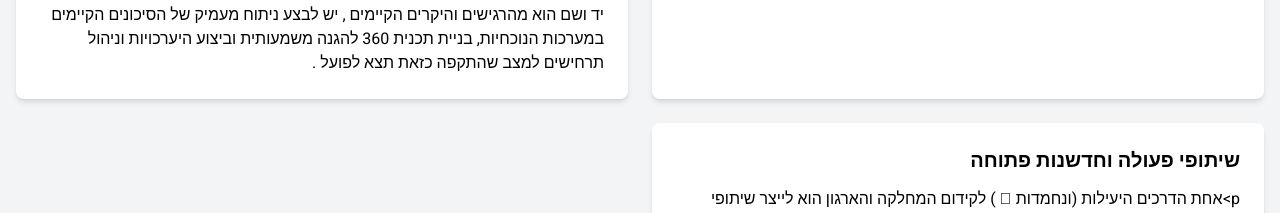
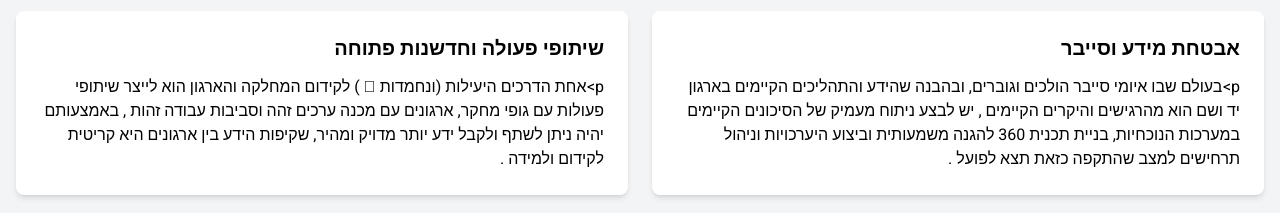
Before and after one commit to Nonis1/PersonalWP, a plain HTML site: page index.html in a window 1280 px wide. Shown: the part 1065-1278 px from the top of the page. Drawn offline with nearby package versions, Linux system fonts and the light colour scheme.

Commit message:
Update index.html

```diff
--- a/index.html
+++ b/index.html
@@ -62,12 +62,15 @@
                 <div class="bg-white rounded-lg shadow-md p-6">
                     <h4 class="text-xl font-semibold mb-3">חדשנות וטרנספורמציה דיגיטלית</h4>
                     p>אנחנו נמצאים בתקופה של מהפכה תעשייתית חדשה ( לראייתי ) השילוב של טכנולוגיות חדשות יהיו בקצב מסחרר, על מנת לשמור על ארגון יד ושם כארגון מוביל טכנולוגי לטובת עמידה במטרות שהוצבו לו יש לעקוב , ללמוד וליישם ככל שצריך טכנולוגיות חדשות שימשיכו לקדם את הארגון במסע הטרנספורמציה הדיגיטלית שהוא התחיל .</p>
+              </div>
+                <div class="bg-white rounded-lg shadow-md p-6">
                     <h4 class="text-xl font-semibold mb-3">אבטחת מידע וסייבר</h4>
                    p>בעולם שבו איומי סייבר הולכים וגוברים, ובהבנה שהידע והתהליכים הקיימים בארגון יד ושם הוא מהרגישים והיקרים הקיימים , יש לבצע ניתוח מעמיק של הסיכונים הקיימים במערכות הנוכחיות, בניית תכנית 360 להגנה משמעותית וביצוע היערכויות וניהול תרחישים למצב שהתקפה כזאת תצא לפועל .</p>
                 </div>
                 <div class="bg-white rounded-lg shadow-md p-6">
                     <h4 class="text-xl font-semibold mb-3">שיתופי פעולה וחדשנות פתוחה</h4>
                    p>אחת הדרכים היעילות (ונחמדות  ) לקידום המחלקה והארגון הוא לייצר שיתופי פעולות עם גופי מחקר, ארגונים עם מכנה ערכים זהה וסביבות עבודה זהות , באמצעותם יהיה ניתן לשתף ולקבל ידע יותר מדויק ומהיר, שקיפות הידע בין ארגונים היא קריטית לקידום ולמידה .</p>
+                     </div>
                 <div class="bg-white rounded-lg shadow-md p-6">
                     <h4 class="text-xl font-semibold mb-3">מיקוד בלקוח</h4>
                     p> בסופו של דבר, כל פעילותנו מכוונת לשרת את קהל היעד של הארגון הלקוחות הם לקוחות פנימיים ,לקוחות חיצוניים כגון חוקרים וכלה בציבור הרחב.  כחלק מרכזי מבניית החזון הניהולי השירות ללקוחות מהווה נתבך מרכזי שמהווה ציר לחיבור שאר מרכיבי החזון.</p>
```
